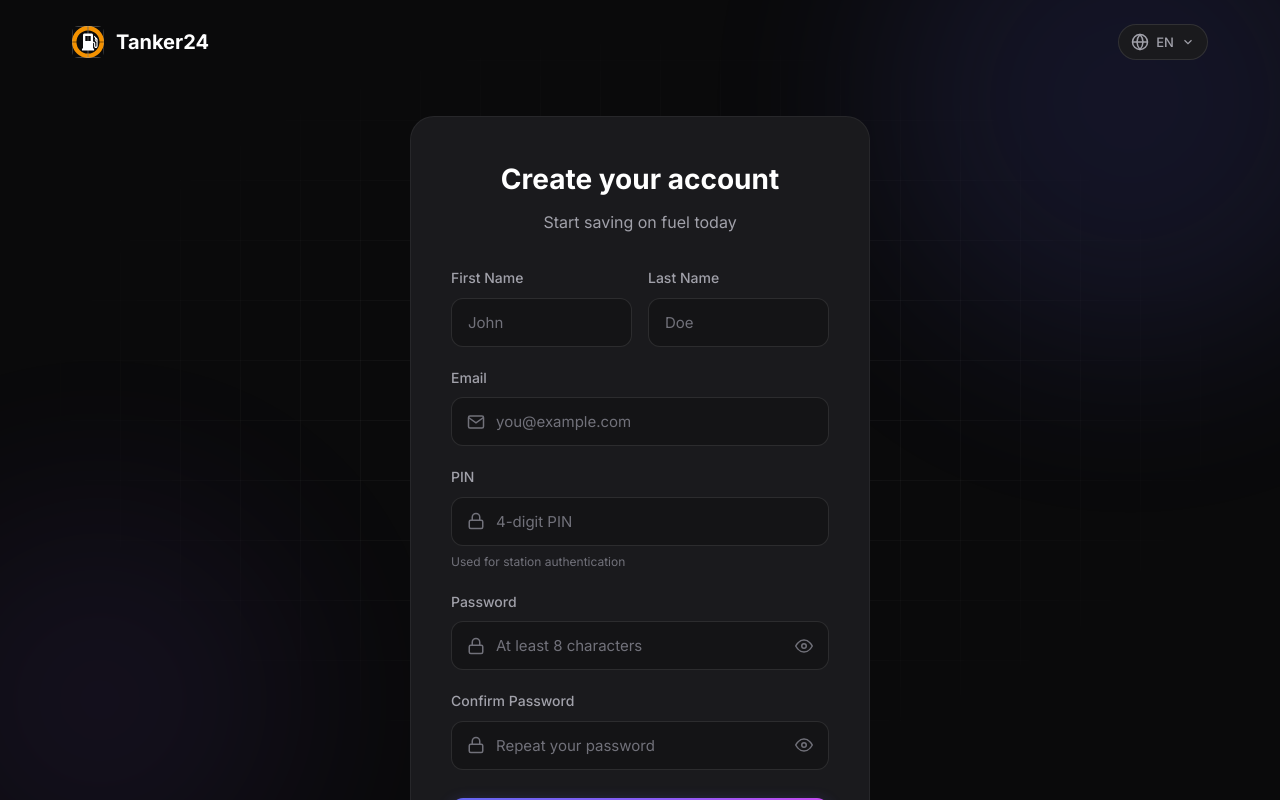
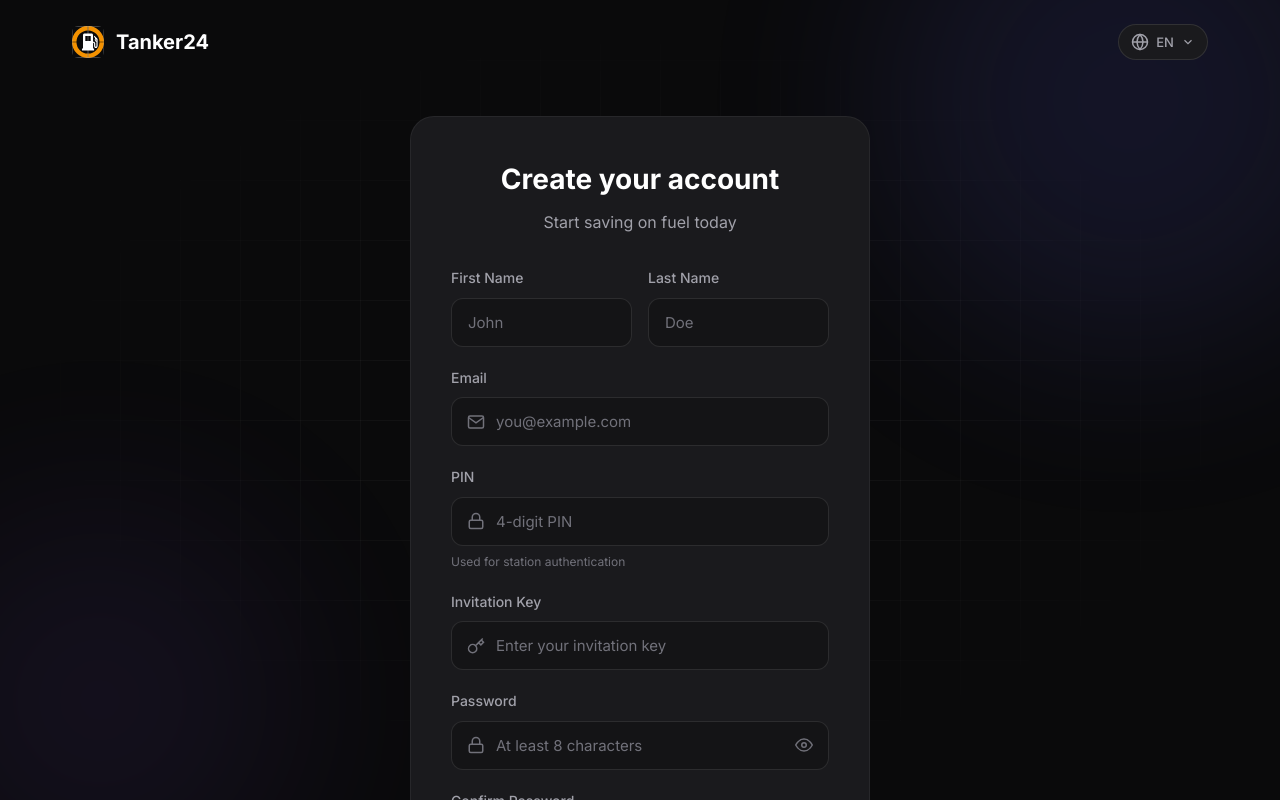
Before and after one commit to SQS-THRO/Tanker24, a SvelteKit app in the folder frontend/app/: page /register in a window 1280 px wide. Shown: the top 800 px of the page. Built offline with nearby package versions, Linux system fonts and the light colour scheme; no server answers.

Commit message:
Added invitation key input to the frontend

```diff
--- a/frontend/app/src/lib/i18n/index.ts
+++ b/frontend/app/src/lib/i18n/index.ts
@@ -84,7 +84,9 @@ export const translations = {
 			fillAllFields: 'Please fill in all fields',
 			passwordsNotMatch: 'Passwords do not match',
 			passwordTooShort: 'Password must be at least 8 characters',
-			registerFailed: 'Registration failed'
+			registerFailed: 'Registration failed',
+			invitationKey: 'Invitation Key',
+			invitationKeyPlaceholder: 'Enter your invitation key'
 		},
 		account: {
 			title: 'Account',
@@ -210,7 +212,9 @@ export const translations = {
 			fillAllFields: 'Bitte fülle alle Felder aus',
 			passwordsNotMatch: 'Passwörter stimmen nicht überein',
 			passwordTooShort: 'Passwort muss mindestens 8 Zeichen haben',
-			registerFailed: 'Registrierung fehlgeschlagen'
+			registerFailed: 'Registrierung fehlgeschlagen',
+			invitationKey: 'Einladungsschlüssel',
+			invitationKeyPlaceholder: 'Gib deinen Einladungsschlüssel ein'
 		},
 		account: {
 			title: 'Konto',
--- a/frontend/app/src/lib/services/auth_api.ts
+++ b/frontend/app/src/lib/services/auth_api.ts
@@ -25,6 +25,7 @@ interface RegisterData {
 	surname: string;
 	pin: string;
 	password: string;
+	invitation_key: string;
 }
 
 interface LoginData {
--- a/frontend/app/src/routes/register/+page.svelte
+++ b/frontend/app/src/routes/register/+page.svelte
@@ -12,6 +12,7 @@
 	let pin = $state('');
 	let password = $state('');
 	let confirmPassword = $state('');
+	let invitationKey = $state('');
 	let error = $state('');
 	let loading = $state(false);
 	let showPassword = $state(false);
@@ -19,7 +20,7 @@
 
 	async function handleRegister() {
 		error = '';
-		if (!first_name || !last_name || !email || !pin || !password || !confirmPassword) {
+		if (!first_name || !last_name || !email || !pin || !password || !confirmPassword || !invitationKey) {
 			error = $t.register.fillAllFields;
 			return;
 		}
@@ -39,7 +40,8 @@
 				forename: first_name,
 				surname: last_name,
 				pin,
-				password
+				password,
+				invitation_key: invitationKey
 			});
 			const response = await authService.login({ email, password });
 			localStorage.setItem('token', response.access_token);
@@ -123,6 +125,16 @@
 						<input type="text" id="pin" bind:value={pin} placeholder={$t.register.pinPlaceholder} class="input with-icon" maxlength="4" inputmode="numeric" disabled={loading} />
 					</div>
 					<span class="hint">{$t.register.pinHint}</span>
+				</div>
+
+				<div class="form-group">
+					<label for="invitationKey">{$t.register.invitationKey}</label>
+					<div class="input-wrapper">
+						<svg class="input-icon" width="18" height="18" viewBox="0 0 24 24" fill="none" stroke="currentColor" stroke-width="2">
+							<path d="M21 2l-2 2m-7.61 7.61a5.5 5.5 0 1 1-7.778 7.778 5.5 5.5 0 0 1 7.777-7.777zm0 0L15.5 7.5m0 0l3 3L22 7l-3-3m-3.5 3.5L19 4" />
+						</svg>
+						<input type="text" id="invitationKey" bind:value={invitationKey} placeholder={$t.register.invitationKeyPlaceholder} class="input with-icon" disabled={loading} />
+					</div>
 				</div>
 
 				<div class="form-group">
```
